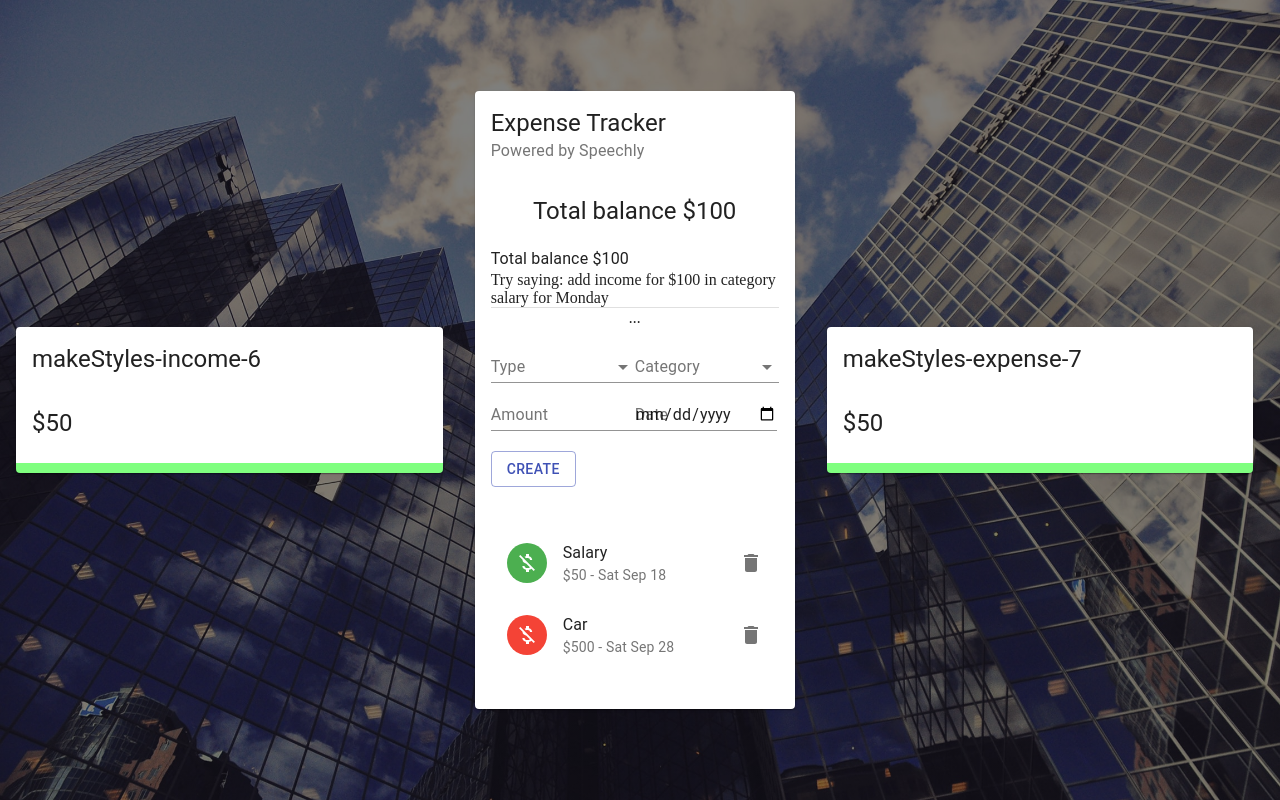
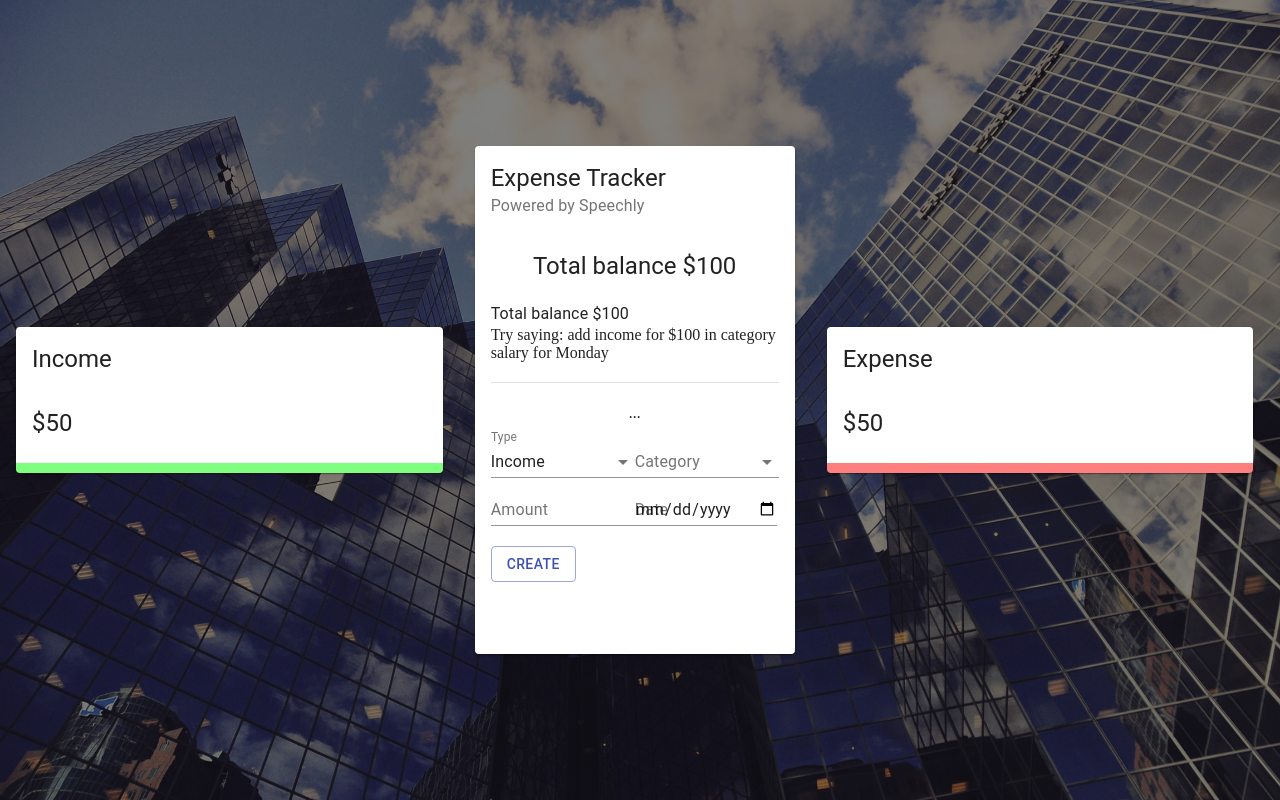
Before and after one commit to db1721/Expense-Tracker, a React (Create React App) app in the folder expense_tracker_app/: page / in a window 1280 px wide. Built offline with nearby package versions, Linux system fonts and the light colour scheme.

Commit message:
20210920

```diff
--- a/expense_tracker_app/src/components/Details/Details.jsx
+++ b/expense_tracker_app/src/components/Details/Details.jsx
@@ -9,10 +9,10 @@
 
     return (
         <div>
-            <Card className = {classes.income}>
-                <CardHeader title={title === 'Income' ? classes.income : classes.expense} />
+            <Card className={title === 'Income' ? classes.income : classes.expense}>
+                <CardHeader title={title} />
                 <CardContent>
-                    <Typography variant = "h5">$50</Typography>
+                    <Typography variant="h5">$50</Typography>
                     {/* <Doughnut data="DATA"/> */}
                 </CardContent>
             </Card>
--- a/expense_tracker_app/src/components/Main/Form/Form.jsx
+++ b/expense_tracker_app/src/components/Main/Form/Form.jsx
@@ -1,10 +1,31 @@
-import React from 'react';
+import React, { useState, useContext } from 'react';
 import { TextField, Typography, Grid, Button, FormControl, InputLabel, Select, MenuItem } from '@material-ui/core';
+import { ExpenseTrackerContext } from '../../../context/context';
+import { v4 as uuidv4 } from 'uuid';
+import { incomeCategories, expenseCategories } from '../../../constants/categories';
 
+import formatDate from '../../../utils/formatDate';
 import useStyles from './styles';
+
+const initialState = {
+    amount: '',
+    category: '',
+    type: 'Income',
+    date: formatDate(new Date()),
+}
 
 const Form = () => {
     const classes = useStyles();
+    const [formData, setFormData] = useState(initialState);
+    const { addTransaction } = useContext(ExpenseTrackerContext);
+
+    const createTransaction = () => {
+        const transaction = { ...formData, amount: Number(formData.amount), id: uuidv4()}
+        addTransaction(transaction);
+        setFormData(initialState);
+    }
+
+    const selectedCategories = formData.type === 'Income' ? incomeCategories : expenseCategories;
 
     return (
         <Grid container spacin={2}>
@@ -16,7 +37,7 @@
             <Grid item xs={6}>
                 <FormControl fullWidth>
                     <InputLabel>Type</InputLabel>
-                    <Select>
+                    <Select value={formData.type} onChange={(e) => setFormData({ ...formData, type: e.target.value })}>
                         <MenuItem value='Income'>
                         Income
                         </MenuItem>
@@ -31,19 +52,18 @@
                     <InputLabel>
                         Category
                     </InputLabel>
-                    <Select>
-                        <MenuItem value='business'>Business</MenuItem>
-                        <MenuItem value='salary'>Salary</MenuItem>
+                    <Select value={formData.category} onChange={(e) => setFormData({ ...formData, category: e.target.value })}>
+                        {selectedCategories.map((c) => <MenuItem key={c.type} value={c.type}>{c.type}</MenuItem>)}
                     </Select>
                 </FormControl>
             </Grid>
             <Grid item xs={6}>
-                <TextField type="number" label="Amount" fullwidth />
+                <TextField type="number" label="Amount" fullwidth value={formData.amount} onChange={(e) => setFormData({ ...formData, amount: e.target.value })}/>
             </Grid>
             <Grid item xs={6}>
-                <TextField type="date" label="Date" fullwidth />
+                <TextField type="date" label="Date" fullwidth value={formData.date} onChange={(e) => setFormData({ ...formData, date: formatDate(e.target.value) })}/>
             </Grid>
-            <Button className={classes.button} variant="outlined" color="primary" fullwidth>
+            <Button className={classes.button} variant="outlined" color="primary" fullwidth onClick = {createTransaction}>
                 Create
             </Button>
         </Grid>
--- a/expense_tracker_app/src/components/Main/List/List.jsx
+++ b/expense_tracker_app/src/components/Main/List/List.jsx
@@ -7,13 +7,7 @@
 
 const List = () => {
     const classes = useStyles();
-    const { deleteTransaction } = useContext(ExpenseTrackerContext);
-
-    const transactions = [
-        { id: 1, type:"Income", category:"Salary", amount: 50, date: "Sat Sep 18" },
-        { id: 2, type:"Expense", category:"Car", amount: 500, date: "Sat Sep 28" },
-        { id: 3, type:"Income", category:"Salary", amount: 2350, date: "Sat Sep 10" }
-    ];
+    const { deleteTransaction, transactions } = useContext(ExpenseTrackerContext);
 
     return (
         <MUIList dense={false} className={classes.list}>
@@ -27,7 +21,7 @@
                         </ListItemAvatar>
                         <ListItemText primary={transaction.category} secondary={`$${transaction.amount} - ${transaction.date}`}/>
                         <ListItemSecondaryAction>
-                            <IconButton edge="end" aria-label="Delete" onClick = "">
+                            <IconButton edge="end" aria-label="Delete" onClick = {() => deleteTransaction(transaction.id)}>
                                 <Delete/>
                             </IconButton>
                         </ListItemSecondaryAction>
--- a/expense_tracker_app/src/components/Main/Main.jsx
+++ b/expense_tracker_app/src/components/Main/Main.jsx
@@ -16,7 +16,7 @@
                 <Typography variant="subtitle1" style={{ lineHeight: '1.5em', marginTop: '20px' }}>Total balance $100</Typography>
                 {/* Info Card */}
                 Try saying: add income for $100 in category salary for Monday
-                <Divider/>
+                <Divider className={classes.divider} />
                 <Form />
             </CardContent>
             <CardContent className={classes.cardContent}>
--- /dev/null
+++ b/expense_tracker_app/src/constants/categories.js
@@ -0,0 +1,33 @@
+const incomeColors = ['#123123', '#154731', '#165f40', '#16784f', '#14915f', '#10ac6e', '#0bc77e', '#04e38d', '#00ff9d'];
+const expenseColors = ['#b50d12', '#bf2f1f', '#c9452c', '#d3583a', '#dc6a48', '#e57c58', '#ee8d68', '#f79d79', '#ffae8a', '#cc474b', '#f55b5f'];
+
+export const incomeCategories = [
+    { type: 'Business', amount: 0, color: incomeColors[0] },
+    { type: 'Investments', amount: 0, color: incomeColors[1] },
+    { type: 'Extra income', amount: 0, color: incomeColors[2] },
+    { type: 'Deposits', amount: 0, color: incomeColors[3] },
+    { type: 'Lottery', amount: 0, color: incomeColors[4] },
+    { type: 'Gifts', amount: 0, color: incomeColors[5] },
+    { type: 'Salary', amount: 0, color: incomeColors[6] },
+    { type: 'Savings', amount: 0, color: incomeColors[7] },
+    { type: 'Rental income', amount: 0, color: incomeColors[8] },
+];
+
+export const expenseCategories = [
+    { type: 'Bills', amount: 0, color: expenseColors[0] },
+    { type: 'Car', amount: 0, color: expenseColors[1] },
+    { type: 'Clothes', amount: 0, color: expenseColors[2] },
+    { type: 'Travel', amount: 0, color: expenseColors[3] },
+    { type: 'Food', amount: 0, color: expenseColors[4] },
+    { type: 'Shopping', amount: 0, color: expenseColors[5] },
+    { type: 'House', amount: 0, color: expenseColors[6] },
+    { type: 'Entertainment', amount: 0, color: expenseColors[7] },
+    { type: 'Phone', amount: 0, color: expenseColors[8] },
+    { type: 'Pets', amount: 0, color: expenseColors[9] },
+    { type: 'Other', amount: 0, color: expenseColors[10] },
+];
+
+export const resetCategories = () => {
+    incomeCategories.forEach((c) => c.amount = 0);
+    expenseCategories.forEach((c) => c.amount = 0);
+};
--- a/expense_tracker_app/src/context/context.js
+++ b/expense_tracker_app/src/context/context.js
@@ -18,10 +18,13 @@
         dispatch({ type: 'ADD_TRANSACTION', payload: transaction })
     }
 
+    console.log(transactions);
+
     return(
         <ExpenseTrackerContext.Provider value = {{
             deleteTransaction,
-            addTransaction
+            addTransaction,
+            transactions
         }}>
             {children}
         </ExpenseTrackerContext.Provider>)
--- a/expense_tracker_app/src/context/contextReducer.js
+++ b/expense_tracker_app/src/context/contextReducer.js
@@ -1,16 +1,16 @@
-const transactions = [
-    {id: 1, }
-]
+const contextReducer = (state, action) => {
+    let transactions;
 
-const contextReducer = (state, action) => {
     switch(action.type)
     {
         case 'DELETE_TRANSACTION':
-            break;
+            transactions = state.filter((t) => t.id !== action.payload);
+            return transactions;
         case 'ADD_TRANSACTION':
-            break;
+            transactions = [action.payload, ...state];
+            return transactions;
         default:
-            break;
+            return state;
     }
 }
 
--- /dev/null
+++ b/expense_tracker_app/src/utils/formatDate.js
@@ -0,0 +1,19 @@
+const formatDate = (date) => {
+    const d = new Date(date);
+    let month = `${d.getMonth() + 1}`;
+    let day = `${d.getDate()}`;
+    const year = `${d.getFullYear()}`;
+
+    if(month.length < 2)
+    {
+        month = `0${month}`
+    }
+    if(day.length < 2)
+    {
+        day = `0${day}`
+    }
+
+    return [month, day, year].join('/');
+}
+
+export default formatDate;
```
